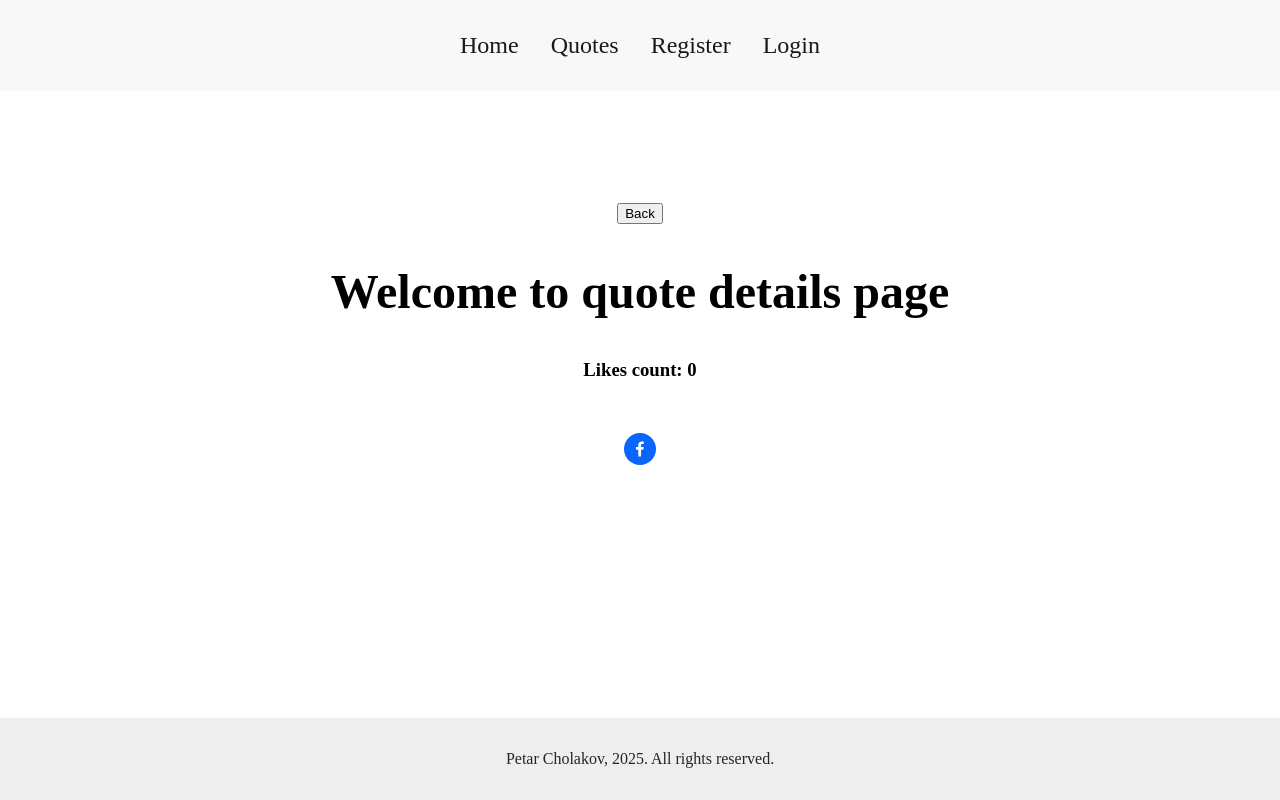
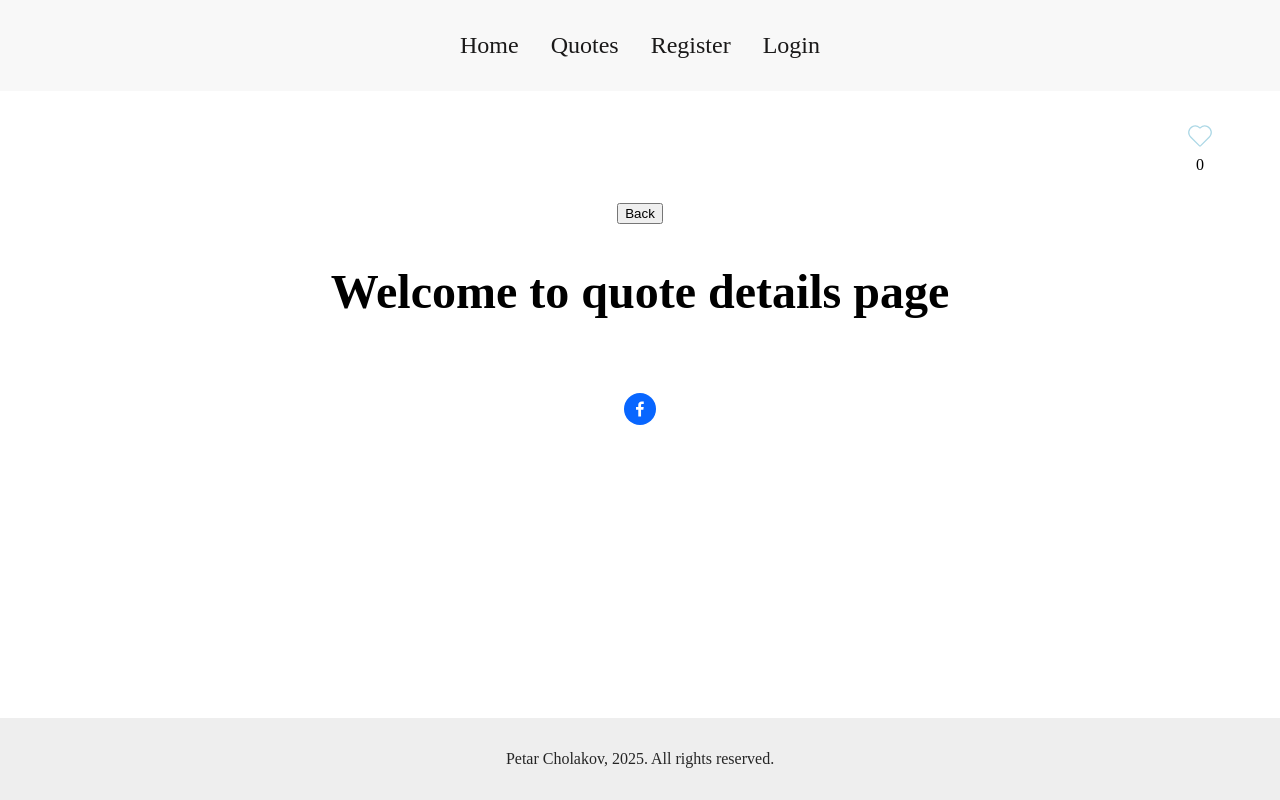
Before and after one commit to fanerotim/Quotes, a React (Vite) app in the folder client/vite-project/: page /quotes/1 in a window 1280 px wide. Built offline with nearby package versions, Linux system fonts and the light colour scheme; no server answers.

Commit message:
install react-share and import an icon that can be used to indicate likes count

```diff
--- a/client/vite-project/package.json
+++ b/client/vite-project/package.json
@@ -12,6 +12,7 @@
   "dependencies": {
     "react": "^18.3.1",
     "react-dom": "^18.3.1",
+    "react-icons": "^5.5.0",
     "react-router-dom": "^7.6.3",
     "react-share": "^5.2.2",
     "sass": "^1.89.1"
--- a/client/vite-project/src/components/like-count-icon/LikeCountIcon.jsx
+++ b/client/vite-project/src/components/like-count-icon/LikeCountIcon.jsx
@@ -1,7 +1,15 @@
-const LikeCountIcon = ({likesCount}) => {
+import './LikeCountIcon.scss'
+import { CiHeart } from 'react-icons/ci';
+
+const LikeCountIcon = ({ likesCount }) => {
 
     return (
-        <h3>Likes count: {likesCount}</h3>
+        <div className='icon-wrapper'>
+            <CiHeart
+                className='icon'
+            />
+            <div>{likesCount}</div>
+        </div>
     )
 }
 
--- /dev/null
+++ b/client/vite-project/src/components/like-count-icon/LikeCountIcon.scss
@@ -0,0 +1,10 @@
+.icon-wrapper {
+    position: absolute;
+    top: 15%;
+    right: 5%;
+}
+
+.icon {
+    color: lightblue;
+    font-size: 2rem;
+}
```
Also changed, not shown: 1 other file (tests, documents, lock files or other folders).
